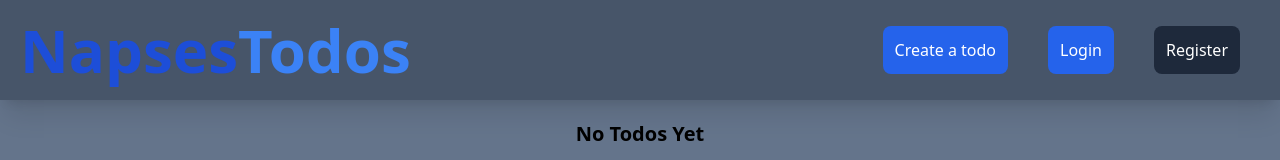
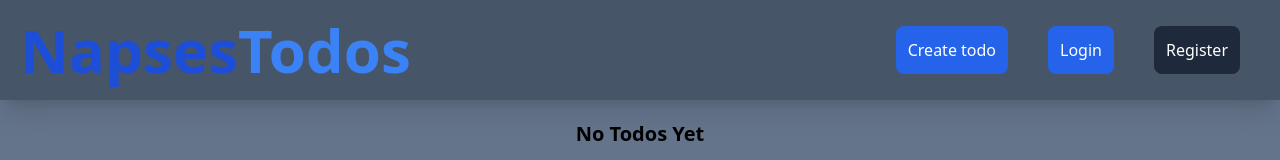
Before and after one commit to descholar-ceo/napses-todo, a Next.js app: page / in a window 1280 px wide. Shown: the top 160 px of the page. Built offline with nearby package versions, Linux system fonts and the light colour scheme; data requests are answered from the project's data file.

Commit message:
Make createTodo a link

```diff
--- a/components/Nav.js
+++ b/components/Nav.js
@@ -27,10 +27,6 @@ export const Nav = () => {
         <li><Link href='/todos/inprogress'>In progress todos</Link></li>
     </ul> : '';
     const loginBtnClasses = classNames(
-        'outline-none',
-        'hover:border-2',
-        'p-3 mx-5',
-        'rounded-lg',
         {
             'hover:bg-red-100 hover:text-red-600 hover:border-red-600 bg-red-600 text-white' : !!session,
             'hover:bg-blue-100 hover:text-blue-600 hover:border-blue-600 bg-blue-600 text-white': !session
@@ -42,9 +38,6 @@ export const Nav = () => {
         } catch (error) {
             console.log({ error });
         }
-    }
-    const handleCreate = () => {
-        router.push('/createTodo');
     }
   return (
     <nav className='flex justify-between p-5 bg-slate-600 w-full shadow-xl'>
@@ -58,13 +51,11 @@ export const Nav = () => {
         </div>
         {todosNav}
         <div className='flex items-center'>
+            <span className='bg-blue-600 text-white p-3 mx-5 rounded-lg'>
+                <Link href='/createTodo'>Create todo</Link>
+            </span>
             <Button
-                classes='bg-blue-600 text-white p-3 mx-5 rounded-lg'
-                text='Create a todo'
-                handleClick={handleCreate}
-            />
-            <Button
-                classes={loginBtnClasses}
+                classes={`${loginBtnClasses} outline-none hover:border-2 p-3 mx-5 rounded-lg`}
                 text={!!session ? 'Logout' : 'Login'}
                 handleClick={handleLogout}
             >
```
